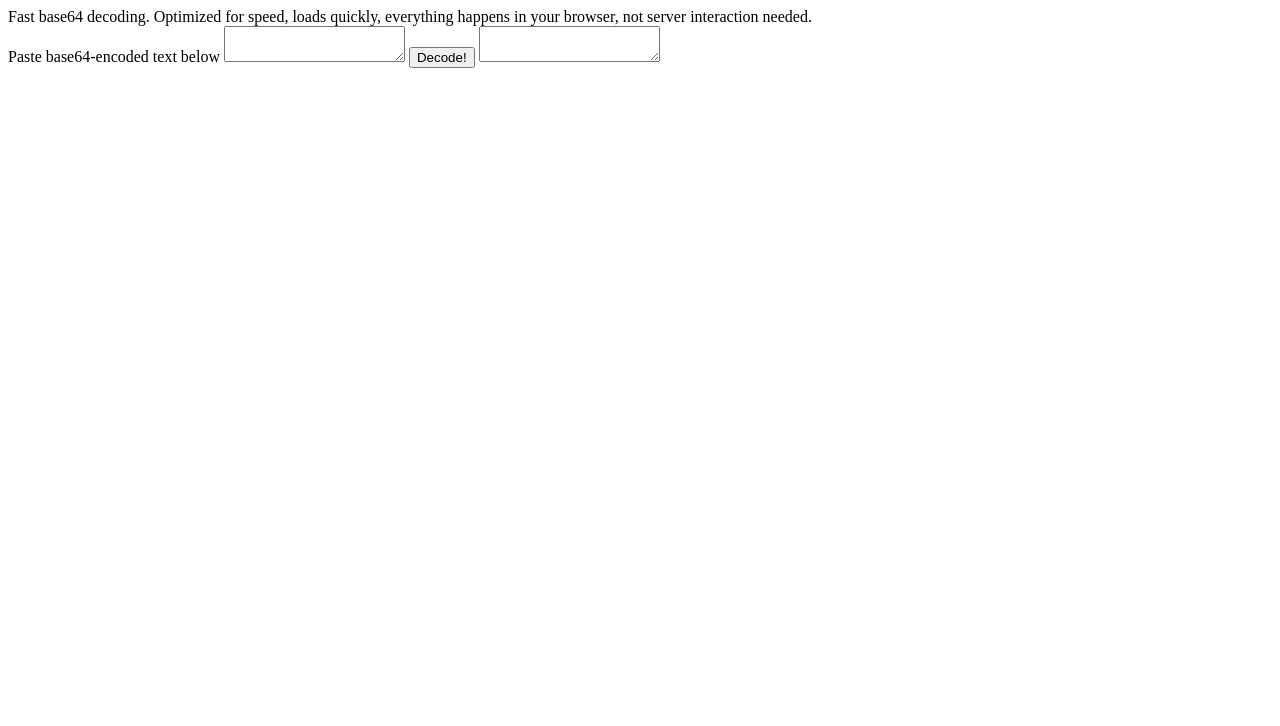
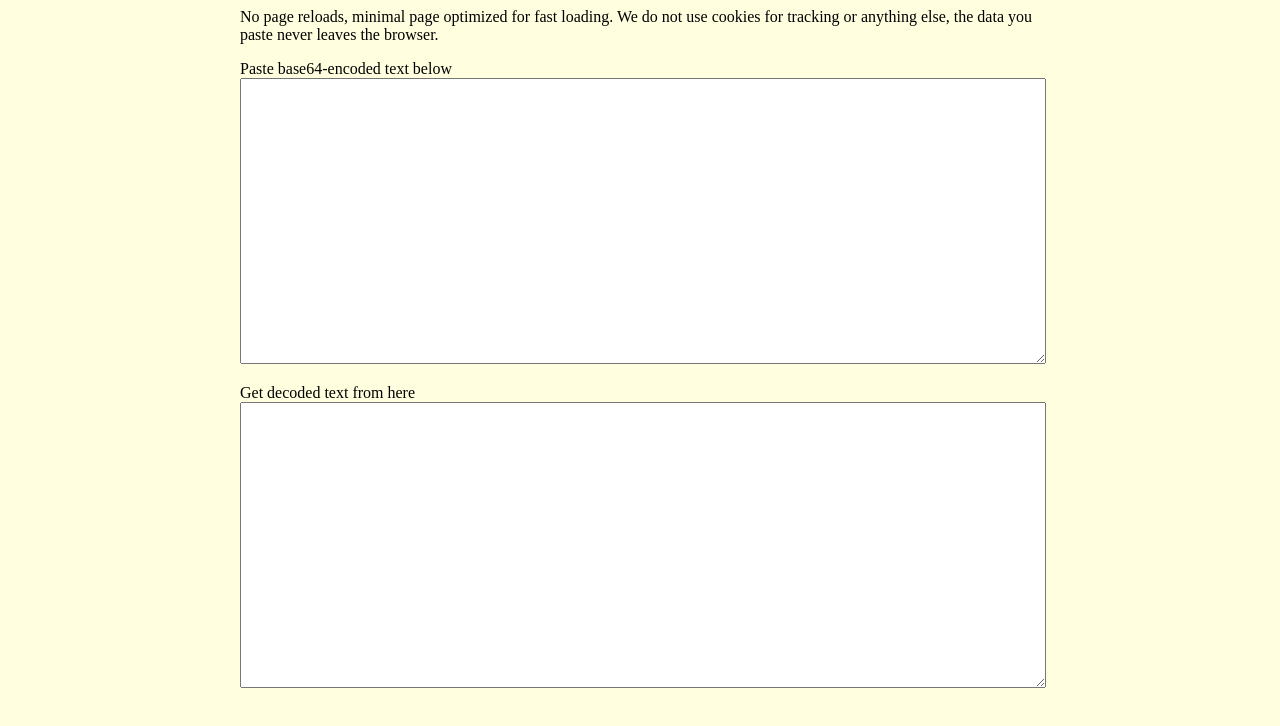
Before and after one commit to amarchen/fastbase64decode, a website: page index.html in a window 1280 px wide. Drawn offline with Linux system fonts and the light colour scheme.

Commit message:
Basic non-super-ugly design, removed actual encoding though

```diff
--- a/index.html
+++ b/index.html
@@ -3,19 +3,51 @@
 <head>
 	<title>Fast base64 decode</title>
 	<script type="text/javascript">
-		function decodeClicked() {
+		function decodeSource() {
 			document.getElementById("destination").value = window.atob(document.getElementById("source").value);
 		}
 	</script>
+	<style type="text/css">
+		body {
+			background-color: lightyellow;
+		}
+		.mainContainer {
+			display: -webkit-box;
+		    display: -moz-box;
+		    display: -ms-flexbox;
+		    display: -webkit-flex;
+		    display: flex;
+			max-width: 800px;
+			justify-content: center;
+			flex-direction: column;
+			margin: auto;
+			padding-left: 16px;
+			padding-right: 16px;
+		}
+		.titleAndBox {
+			margin-top:16px;
+		}
+		textarea.largeArea {
+			width: 100%;
+			height: 400px;
+			max-height: 35vh;
+		}
+	</style>
 </head>
 <body>
-<div>Fast base64 decoding. Optimized for speed, loads quickly, everything happens in your browser, not server interaction needed.
-</div>
+	<div class="mainContainer">
+		<div>No page reloads, minimal page optimized for fast loading. We do not use cookies for tracking or anything else, the data you paste never leaves the browser.
+		</div>
 
-Paste base64-encoded text below
-<textarea id="source"></textarea>
-<button onclick="decodeClicked()">Decode!</button>
+		<div class="titleAndBox">
+			<div class="boxTitle">Paste base64-encoded text below</div>
+			<textarea class="largeArea" id="source" onchange="decodeSource"></textarea>
+		</div>
 
-<textarea id="destination"></textarea>
+		<div class="titleAndBox">
+			<div class="boxTitle">Get decoded text from here<div>
+			<textarea class="largeArea" id="destination"></textarea>
+		</div>
+	</div>
 </body>
 </html>
```
